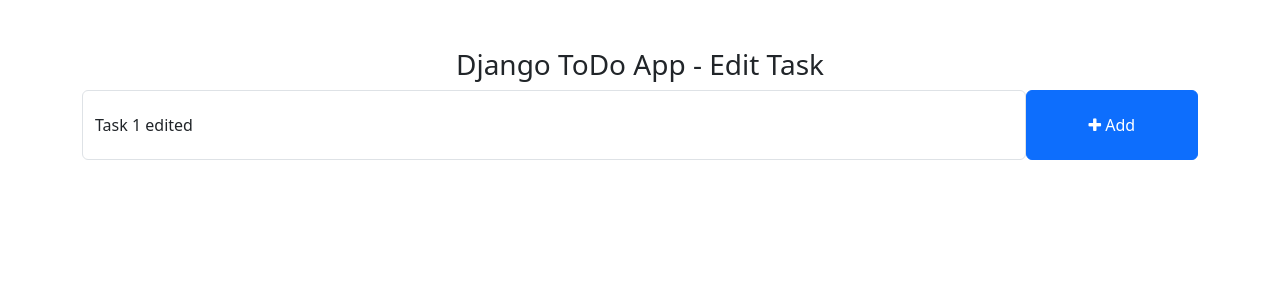
After one commit to Chikoo2001/django-todo, a Django app: page /todo/editTask/1/ in a window 1280 px wide. The commit adds this page. Shown: the top 300 px of the page. Run offline with Django 5.2, Linux system fonts and the light colour scheme; data comes from the database, SQL or seed files in the repository; both versions use the stored data as it was after the commit.

Commit message:
edit todo functionality

```diff
--- /dev/null
+++ b/templates/edit-task.html
@@ -0,0 +1,35 @@
+<!DOCTYPE html>
+<html lang="en">
+<head>
+    <meta charset="UTF-8">
+    <meta http-equiv="X-UA-Compatible" content="IE=edge">
+    <meta name="viewport" content="width=device-width, initial-scale=1.0">
+    <title>TODO LIST - Home</title>
+
+    <!-- Bootstrap -->
+    <link href="https://cdn.jsdelivr.net/npm/bootstrap@5.3.0-alpha1/dist/css/bootstrap.min.css" rel="stylesheet" integrity="sha384-GLhlTQ8iRABdZLl6O3oVMWSktQOp6b7In1Zl3/Jr59b6EGGoI1aFkw7cmDA6j6gD" crossorigin="anonymous">
+    <script src="https://cdn.jsdelivr.net/npm/bootstrap@5.3.0-alpha1/dist/js/bootstrap.bundle.min.js" integrity="sha384-w76AqPfDkMBDXo30jS1Sgez6pr3x5MlQ1ZAGC+nuZB+EYdgRZgiwxhTBTkF7CXvN" crossorigin="anonymous"></script>
+    <!-- Font Awesome Icons -->
+    <link rel="stylesheet" href="https://cdnjs.cloudflare.com/ajax/libs/font-awesome/4.7.0/css/font-awesome.min.css">
+
+    <style>
+        .form-control{
+        padding: 1.375rem .75rem !important;
+    }
+    </style>
+</head>
+<body>
+    <div class="container">
+        <h3 class="pt-5 text-center">Django ToDo App - Edit Task</h3>
+                <form action="{% url 'editTask' task.pk %}" method="POST" >
+                    {% csrf_token %}
+                    <div class="form-group">
+                        <span style="display: flex;">
+                            <input type="text" name="task" value="{{task.task }}" class="form-control" placeholder="Add a task">
+                            <button class="btn btn-primary" type="submit" style="width: 200px;"><i class="fa fa-plus"></i> Add</button>
+                        </span>
+                    </div>
+                </form>
+    </div>
+</body>
+</html>
--- a/templates/home-todo.html
+++ b/templates/home-todo.html
@@ -31,9 +31,9 @@
                     <div class="card-body">
                         {{task.task}}
                         <span style="position: relative; float: right;">
-                            <a class="btn btn-success"><i class="fa fa-check"></i> Mark as Done</a>
+                            <a href="{% url 'markAsDone' task.pk %}" class="btn btn-success"><i class="fa fa-check"></i> Mark as Done</a>
                             <a class="btn btn-danger"><i class="fa fa-trash"></i></a>
-                            <a class="btn btn-primary"><i class="fa fa-pencil"></i></a>
+                            <a href="{% url 'editTask' task.pk %}"  class="btn btn-primary"><i class="fa fa-pencil"></i></a>
                         </span>
                     </div>
                 </div>
@@ -47,6 +47,7 @@
                     {% for task in completedTasks %}
                     <div class="card-body">
                         {{task.task}}
+                        <a href="{% url 'markAsUnDone' task.pk %}" class="btn btn-danger"><i class="fa fa-trash"></i></a>
                     </div>
                     {% endfor %}
                 </div>
--- a/todo/urls.py
+++ b/todo/urls.py
@@ -3,4 +3,7 @@
 
 urlpatterns = [
     path('addTask/', views.addTask, name='addTask'),
+    path('markAsDone/<int:pk>/', views.markAsDone, name='markAsDone'),
+    path('markAsUnDone/<int:pk>/', views.markAsUnDone, name='markAsUnDone'),
+    path('editTask/<int:pk>/', views.editTask, name='editTask'),
 ]
--- a/todo/views.py
+++ b/todo/views.py
@@ -1,4 +1,4 @@
-from django.shortcuts import render, redirect
+from django.shortcuts import redirect, get_object_or_404, render
 from .models import Task
 
 # Create your views here.
@@ -6,3 +6,28 @@
     task = request.POST['task']
     Task.objects.create(task=task)
     return redirect('home')
+
+def markAsDone(request, pk):
+    task = get_object_or_404(Task, pk=pk)
+    task.is_completed = True
+    task.save()
+    return redirect('home')
+
+def markAsUnDone(request, pk):
+    task = get_object_or_404(Task, pk=pk)
+    task.is_completed = False
+    task.save()
+    return redirect('home')
+
+def editTask(request, pk):
+    task = get_object_or_404(Task, pk=pk)
+    if request.method == 'POST':
+        updatedTask = request.POST['task']
+        task.task = updatedTask
+        task.save()
+        return redirect('home')
+    else:
+        context = {
+            'task': task
+        }
+    return render(request, 'edit-task.html', context)
```
Also changed, not shown: db.sqlite3.
